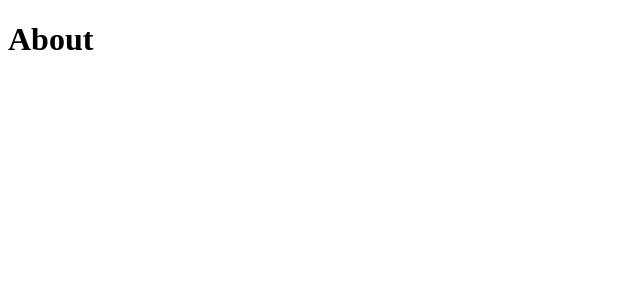
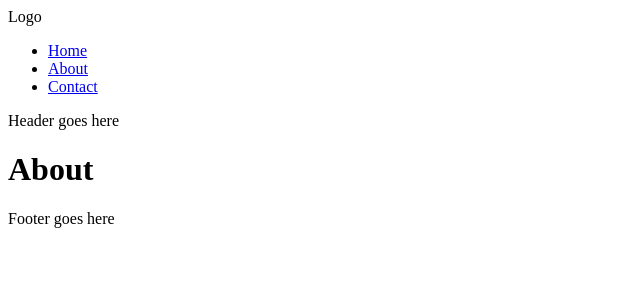
Before and after one commit to alexlevydesign/nextjs-ist363-subaru, a Next.js app: page /about in a window 1280 px wide. Shown: the top 300 px of the page, without its empty margins (0-640 px from the left). Built offline with nearby package versions, Linux system fonts and the light colour scheme.

Commit message:
Added Layout Component

```diff
--- /dev/null
+++ b/components/Footer.js
@@ -0,0 +1,6 @@
+const Footer = () => {
+    return <footer>
+        Footer goes here
+    </footer>
+}
+export default Footer;
--- /dev/null
+++ b/components/Header.js
@@ -0,0 +1,28 @@
+import Link from 'next/link';
+
+const Header = () => {
+    return <header>
+    Logo<br />
+    <nav>
+        <ul>
+            <li>
+                <Link href="/">
+                    Home
+                </Link>
+            </li>
+            <li>
+                <Link href="/about">
+                    About
+                </Link>
+            </li>
+            <li>
+                <Link href="/contact">
+                    Contact
+                </Link>
+            </li>
+        </ul>
+    </nav>
+        Header goes here
+    </header>
+}
+export default Header;
--- /dev/null
+++ b/components/Layout.js
@@ -0,0 +1,15 @@
+import { Fragment } from 'react';
+// import { Header } from './Header'
+import Header from '../components/Header';
+import Footer from '../components/Footer';
+
+const Layout =  ({ children }) => {
+    return <Fragment>
+    <Header />
+    <main>
+    {children}
+    </main>
+    <Footer />
+    </Fragment>
+}
+export default Layout;
--- a/pages/about.js
+++ b/pages/about.js
@@ -1,6 +1,8 @@
+import Layout from '../components/Layout'
+
 const AboutPage = () => {
-    return <div>
+    return <Layout>
         <h1>About</h1>
-    </div>
+    </Layout>
 }
 export default AboutPage;
--- a/pages/contact.js
+++ b/pages/contact.js
@@ -1,6 +1,8 @@
+import Layout from '../components/Layout'
+
 const ContactPage = () => {
-    return <div>
+    return <Layout>
         <h1>Contact Page</h1>
-    </div>
+    </Layout>
 }
 export default ContactPage;
```
Also changed, not shown: pages/index.js (+5 -2 lines).
